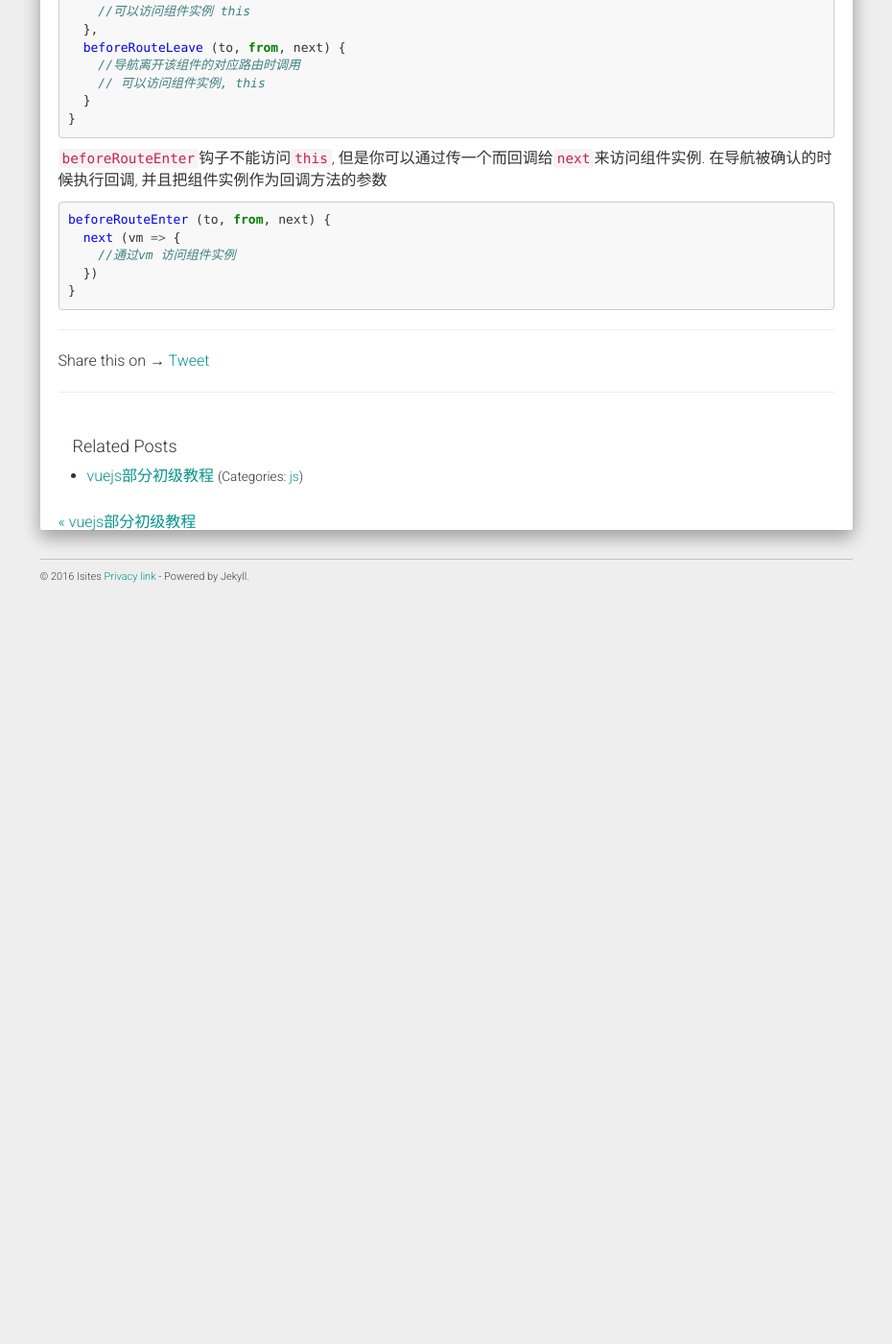
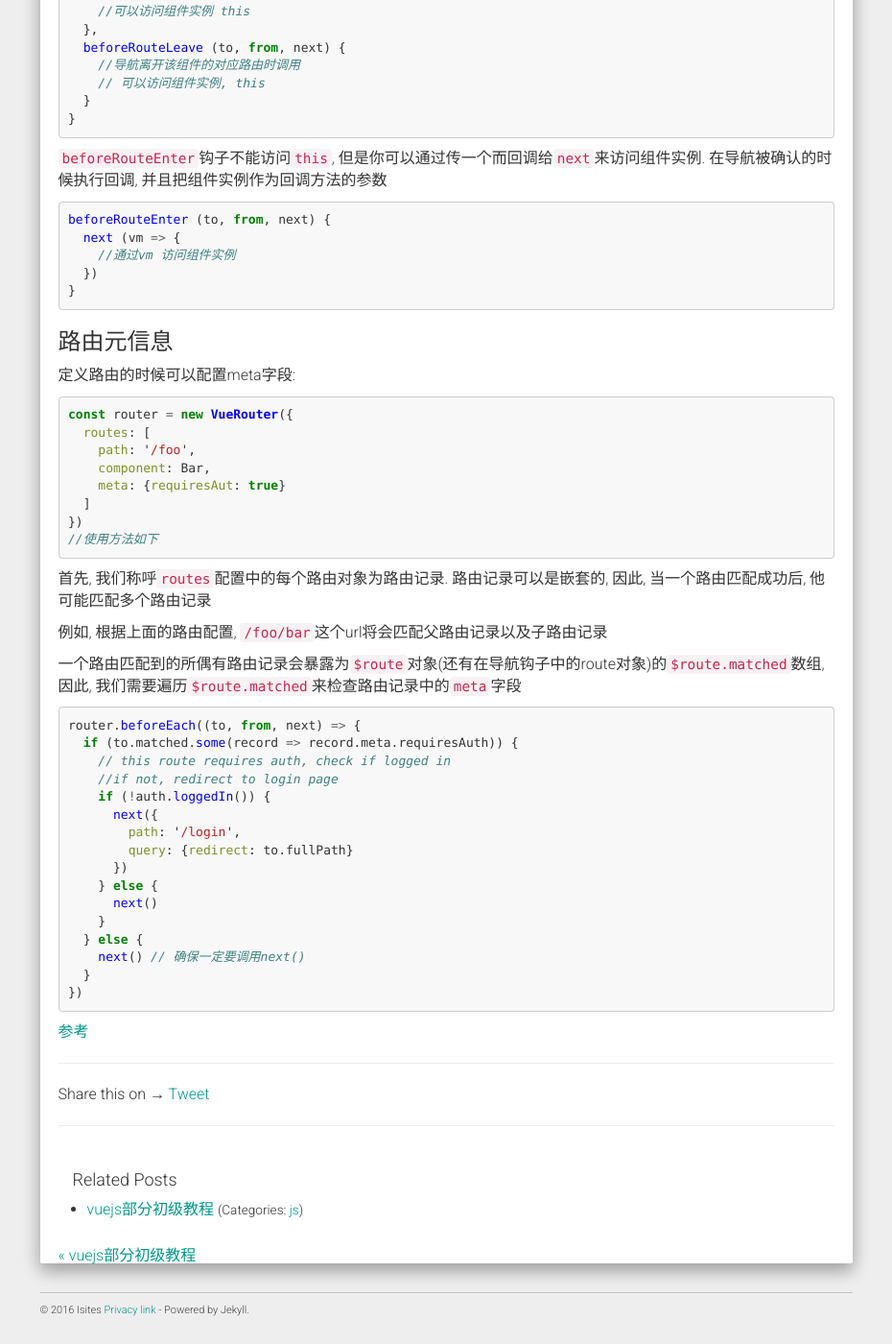
Before and after one commit to Isites/isites.github.io, a Jekyll site: the page built from _posts/2017-05-22-vueRouter.md, in a window 1280 px wide and 1400 px high, scrolled down 2474 px. Shown: the whole window at 96% size, without its empty margins (321-1251 px from the left). Built offline with Jekyll 4.4.1, drawn with Linux system fonts in a browser that asks for light colours; nearby versions of some CDN libraries; comment, search, counter and statistics services are not loaded; before the commit the page ends 3110 px from its top, so only the background shows below that.

Commit message:
note 补充

````diff
--- a/_posts/2017-05-22-vueRouter.md
+++ b/_posts/2017-05-22-vueRouter.md
@@ -150,3 +150,45 @@ beforeRouteEnter (to, from, next) {
   })
 }
 ```
+
+### 路由元信息
+
+定义路由的时候可以配置meta字段:
+
+```javascript
+const router = new VueRouter({
+  routes: [
+    path: '/foo',
+    component: Bar,
+    meta: {requiresAut: true}
+  ]
+})
+//使用方法如下
+```
+
+首先, 我们称呼`routes`配置中的每个路由对象为路由记录. 路由记录可以是嵌套的, 因此, 当一个路由匹配成功后, 他可能匹配多个路由记录
+
+例如, 根据上面的路由配置, `/foo/bar`这个url将会匹配父路由记录以及子路由记录
+
+一个路由匹配到的所偶有路由记录会暴露为`$route`对象(还有在导航钩子中的route对象)的`$route.matched`数组, 因此, 我们需要遍历`$route.matched`来检查路由记录中的`meta`字段
+
+```javascript
+router.beforeEach((to, from, next) => {
+  if (to.matched.some(record => record.meta.requiresAuth)) {
+    // this route requires auth, check if logged in
+    //if not, redirect to login page
+    if (!auth.loggedIn()) {
+      next({
+        path: '/login',
+        query: {redirect: to.fullPath}
+      })
+    } else {
+      next()
+    }
+  } else {
+    next() // 确保一定要调用next()
+  }
+})
+```
+
+[参考](https://router.vuejs.org/zh-cn/advanced/data-fetching.html)
````
